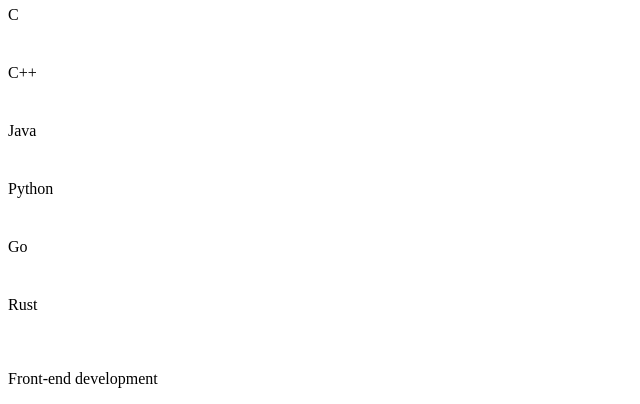
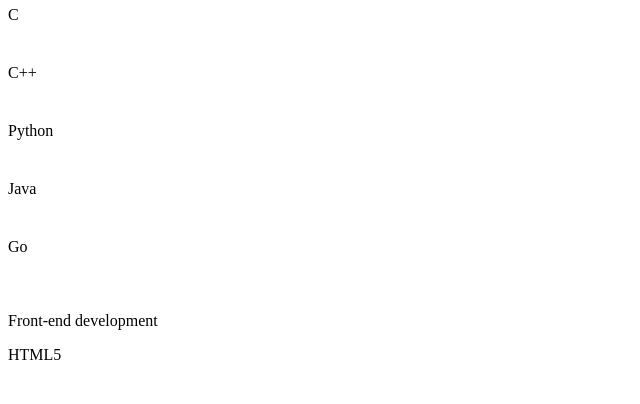
Before and after one commit to kokejohh/portfolio, a SvelteKit app: page / in a window 1280 px wide. Shown: the part 4580-4984 px from the top of the page, without its empty margins (0-640 px from the left). Built offline with nearby package versions, Linux system fonts and the light colour scheme; some icons are missing.

Commit message:
update portfolio

```diff
--- a/src/components/Projects.svelte
+++ b/src/components/Projects.svelte
@@ -16,6 +16,8 @@
 
 <ul class="menu menu-horizontal p-8 lg:p-16 grid grid-cols-1 gap-1 lg:grid-cols-2 lg:gap-8">
     <Card src={pthipth} title="pthipth" detail="Thread Library" tags={["Final Year Project", "C","Library", "Thread"]} status={[{title: "Library", color:"badge-secondary"}]} link_github="https://github.com/kokejohh/pthipth"/>
+    <Card title="Koke Theme" detail="Theme on vscode" tags={["vscode", "Theme", "Extension"]} status={[{title: "Extension", color: "badge-secondary"}]} link_github="https://github.com/kokejohh/koke-theme" link_web="https://marketplace.visualstudio.com/items?itemName=Koke.koke-theme"/>
+    <!-- <Card title="บริการลบคนออกจากฝัน" detail="หากท่านมัญหากวนใจมีใครรบกวนในความฝัน" tags={["Svelte", "DaisyUI"]} status={[{title: "Web", color: "badge-primary"}]} link_github="https://github.com/kokejohh/bingbing" link_web="https://bingbing-sigma.vercel.app/"/> -->
     <Card src={portfolio} title="portfolio" detail="Website portfolio" tags={["Svelte", "TypeScript", "DaisyUI"]} status={[{title: "Website", color: "badge-primary"}]} link_github="https://github.com/kokejohh/portfolio"/>
     <Card src={valentines_day} title="valentine-day" detail="" tags={["JavaScript", "HTML", "CSS"]} status={[{title: "Website", color: "badge-primary"}]} link_github="https://github.com/kokejohh/valentine-day" link_web="https://kokejohh.github.io/valentine-day/"/>
     <Card src={loveme} title="loveme" detail="" tags={["Javascript", "HTML", "CSS"]} status={[{title: "Website", color: "badge-primary"}]} link_github="https://github.com/kokejohh/loveme" link_web="https://kokejohh.github.io/loveme/"/>
--- a/src/components/Skills.svelte
+++ b/src/components/Skills.svelte
@@ -9,10 +9,9 @@
         <div class="flex flex-row space-x-2">
         <SkillHover icon_class="devicon-plain:c" text="C"/>
         <SkillHover icon_class="devicon-plain:cplusplus" text="C++" />
+        <SkillHover icon_class="devicon-plain:python" text="Python" />
         <SkillHover icon_class="devicon-plain:java" text="Java" />
-        <SkillHover icon_class="devicon-plain:python" text="Python" />
         <SkillHover icon_class="file-icons:go" text="Go" />
-        <SkillHover icon_class="devicon-plain:rust" text="Rust" />
         </div>
     </div>
      <div class="lg:col-start-1 lg:col-end-4 flex flex-col">
```
